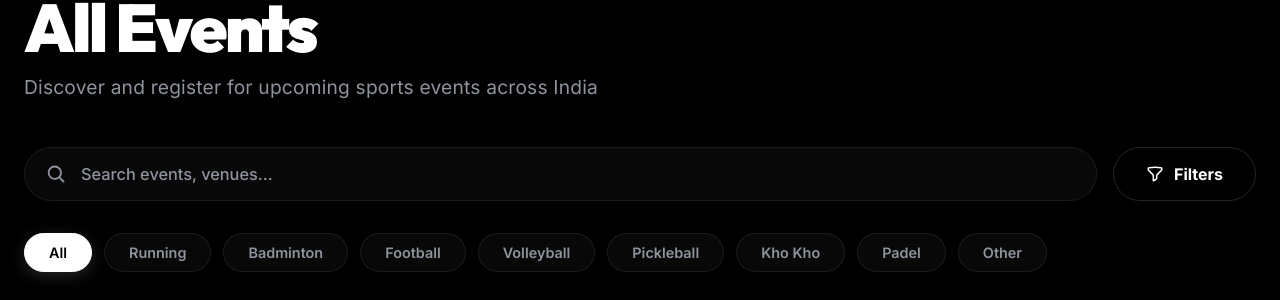
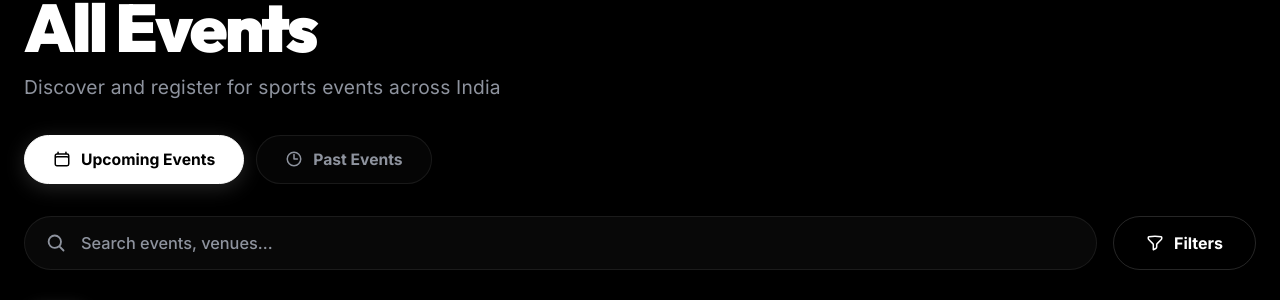
Before and after one commit to Midhunnairts/StrydclubFrontend, an Angular app: page /events in a window 1280 px wide. Shown: the part 148-448 px from the top of the page. Built offline with nearby package versions, Linux system fonts and the light colour scheme; no server answers.

Commit message:
past and upcoming events

```diff
--- a/src/app/pages/events/events.html
+++ b/src/app/pages/events/events.html
@@ -4,7 +4,32 @@
     <!-- Title Headers -->
     <div class="events-page-header">
       <h1 class="page-title" id="events-main-title">All Events</h1>
-      <p class="page-subtitle" id="events-main-subtitle">Discover and register for upcoming sports events across India</p>
+      <p class="page-subtitle" id="events-main-subtitle">Discover and register for sports events across India</p>
+    </div>
+
+    <!-- Tab Switcher (Upcoming Events vs Past Events) -->
+    <div class="event-tabs-container" id="event-tabs-toggle">
+      <button
+        class="event-tab-btn"
+        [class.active]="activeTab() === 'upcoming'"
+        (click)="activeTab.set('upcoming')"
+        id="tab-btn-upcoming">
+        <svg xmlns="http://www.w3.org/2000/svg" fill="none" viewBox="0 0 24 24" stroke-width="2" stroke="currentColor" class="tab-icon">
+          <path stroke-linecap="round" stroke-linejoin="round" d="M6.75 3v2.25M17.25 3v2.25M3 18.75V7.5a2.25 2.25 0 0 1 2.25-2.25h13.5A2.25 2.25 0 0 1 21 7.5v11.25m-18 0A2.25 2.25 0 0 0 5.25 21h13.5A2.25 2.25 0 0 0 21 18.75m-18 0v-7.5A2.25 2.25 0 0 1 5.25 9h13.5A2.25 2.25 0 0 1 21 11.25v7.5" />
+        </svg>
+        <span>Upcoming Events</span>
+      </button>
+
+      <button
+        class="event-tab-btn"
+        [class.active]="activeTab() === 'past'"
+        (click)="activeTab.set('past')"
+        id="tab-btn-past">
+        <svg xmlns="http://www.w3.org/2000/svg" fill="none" viewBox="0 0 24 24" stroke-width="2" stroke="currentColor" class="tab-icon">
+          <path stroke-linecap="round" stroke-linejoin="round" d="M12 6v6h4.5m4.5 0a9 9 0 1 1-18 0 9 9 0 0 1 18 0Z" />
+        </svg>
+        <span>Past Events</span>
+      </button>
     </div>
 
     <!-- Search & Filter Controls -->
@@ -53,7 +78,9 @@
           <!-- Badges Header -->
           <div class="card-badges-header">
             <span class="category-tag">{{ event.category }}</span>
-            <span class="status-tag upcoming">{{ event.status }}</span>
+            <span class="status-tag" [class.upcoming]="event.status !== 'Completed' && event.status !== 'completed'" [class.past]="event.status === 'Completed' || event.status === 'completed'">
+              {{ event.status }}
+            </span>
           </div>
 
           <!-- Title -->
--- a/src/app/pages/events/events.scss
+++ b/src/app/pages/events/events.scss
@@ -40,12 +40,64 @@
   letter-spacing: 0.01em;
 }
 
+/* Tab Switcher (Upcoming vs Past Events) */
+.event-tabs-container {
+  display: flex;
+  align-items: center;
+  gap: 12px;
+  margin-top: 36px;
+}
+
+.event-tab-btn {
+  display: inline-flex;
+  align-items: center;
+  gap: 10px;
+  padding: 14px 28px;
+  border-radius: 50px;
+  background-color: rgba(255, 255, 255, 0.02);
+  border: 1px solid rgba(255, 255, 255, 0.08);
+  font-family: var(--font-family-body);
+  font-size: 0.98rem;
+  font-weight: 700;
+  color: var(--text-muted);
+  cursor: pointer;
+  transition: var(--transition-smooth);
+
+  .tab-icon {
+    width: 18px;
+    height: 18px;
+    color: var(--text-muted);
+    transition: var(--transition-smooth);
+  }
+
+  &:hover {
+    background-color: rgba(255, 255, 255, 0.05);
+    border-color: rgba(255, 255, 255, 0.2);
+    color: var(--text-white);
+
+    .tab-icon {
+      color: var(--text-white);
+    }
+  }
+
+  &.active {
+    background-color: var(--text-white);
+    border-color: var(--text-white);
+    color: var(--bg-dark-pure);
+    box-shadow: 0 4px 20px rgba(255, 255, 255, 0.15);
+
+    .tab-icon {
+      color: var(--bg-dark-pure);
+    }
+  }
+}
+
 /* Search & Filters block */
 .search-filter-row {
   display: flex;
   align-items: center;
   gap: 16px;
-  margin-top: 48px;
+  margin-top: 32px;
   margin-bottom: 32px;
   width: 100%;
 }
--- a/src/app/pages/events/events.ts
+++ b/src/app/pages/events/events.ts
@@ -90,8 +90,17 @@ export class EventsComponent implements OnInit {
       });
   }
 
+  activeTab = signal<'upcoming' | 'past'>('upcoming');
+
   filteredEvents = computed(() => {
     let list = this.events();
+
+    // Filter by Active Tab (Upcoming vs Past)
+    const tab = this.activeTab();
+    list = list.filter(e => {
+      const isPast = e.status === 'Completed' || e.status === 'completed' || e.status === 'Event Completed' || this.isEventPast(e.date);
+      return tab === 'past' ? isPast : !isPast;
+    });
 
     // Filter by Category
     const category = this.selectedCategory();
@@ -117,6 +126,14 @@ export class EventsComponent implements OnInit {
     return list;
   });
 
+  isEventPast(dateStr: string): boolean {
+    if (!dateStr) return false;
+    const eventDate = new Date(dateStr);
+    const now = new Date();
+    now.setHours(0, 0, 0, 0);
+    return !isNaN(eventDate.getTime()) && eventDate < now;
+  }
+
   selectCategory(category: string) {
     this.router.navigate([], {
       relativeTo: this.route,
--- a/src/app/pages/individual-event/individual-event.html
+++ b/src/app/pages/individual-event/individual-event.html
@@ -153,6 +153,10 @@
               <button type="button" class="btn-cancel-registration" (click)="onCancelRegistration()" id="btn-cancel-reg">
                 Cancel Registration
               </button>
+            } @else if (details.status === 'Completed' || details.status === 'completed' || details.status === 'Event Completed') {
+              <div class="completed-event-badge" id="badge-event-completed" style="width: 100%; padding: 18px 44px; border-radius: 50px; background-color: rgba(148, 163, 184, 0.1); border: 1px solid rgba(148, 163, 184, 0.25); color: #94a3b8; font-weight: 700; text-align: center; margin-bottom: 16px;">
+                Event Completed
+              </div>
             } @else {
               <!-- Solid White Capsule Button -->
               <button type="button" class="btn-register-action" (click)="onRegister()" id="btn-register-submit">
```
